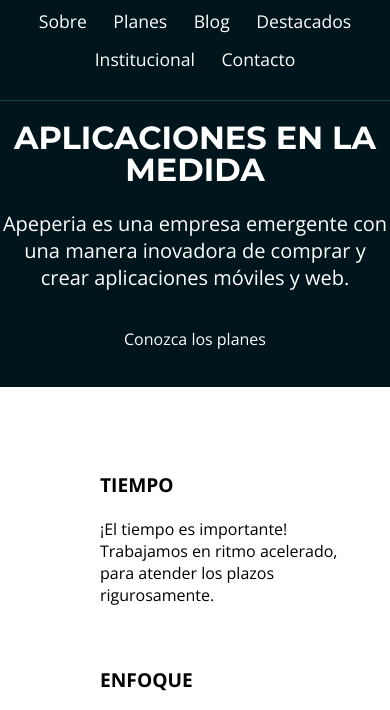
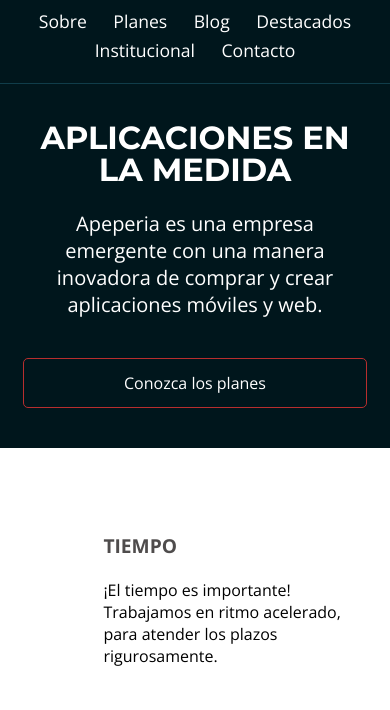
Before and after one commit to fedearx/ORACLE-ONE-Alura-Latam, a plain HTML site: page Front-end-ONE/03.Front-End-UI/Layouts-Responsivos/index.html in a window 390 px wide. Shown: the part 74-784 px from the top of the page. Drawn offline with nearby package versions, Linux system fonts and the light colour scheme.

Commit message:
02.Layout mobile y variable CSS - 06.Viewport y su contenido parte 2

```diff
--- a/Front-end-ONE/03.Front-End-UI/Layouts-Responsivos/css/bases.css
+++ b/Front-end-ONE/03.Front-End-UI/Layouts-Responsivos/css/bases.css
@@ -1,3 +1,47 @@
+:root {
+  --background-llamada-mobile: #00161C;
+  --background-blanco: #FFFFFF;
+  --background-azul-claro: #DFE3F5;
+  --background-ceniza-claro: #F7F4F4;
+  --background-ceniza-medio: #D9D9D9;
+
+  --border-cabecera-mobile: #103D4A;
+
+  --boton-rojo: #B72E2E;
+
+  --fuente-ceniza-claro: #666666;
+  --fuente-ceniza-oscuro: #4F4C4C;
+
+  --planes-card-start: #035A76;
+  --planes-card-ultra: #690F8E;
+  --planes-card-mega: #B00024;
+
+  --fuente-enlace: #0006FF;
+
+  --background-footer: #333333;
+
+  --montserrat: 'Montserrat', sans-serif;
+  --open-sans: 'Open Sans', sans-serif;
+}
+
+
+
 body {
-  font-family: 'Open Sans', sans-serif;
+  font-family: var(--open-sans);
 }
+
+.container {
+  padding-right: 6%;
+  padding-left: 6%;
+}
+
+.boton {
+  text-align: center;
+  display: block;               /* para que ocupe toda la fila */
+  width: 100%;
+  max-width: 350px;             /* limioto el tamaño maximo */
+  box-sizing: border-box;
+  padding: 1rem 2rem;
+  border: 1px solid var(--boton-rojo);
+  border-radius: 5px;
+}
--- a/Front-end-ONE/03.Front-End-UI/Layouts-Responsivos/css/head.css
+++ b/Front-end-ONE/03.Front-End-UI/Layouts-Responsivos/css/head.css
@@ -31,6 +31,6 @@
     display: inline-block;
 
     margin-right: .7rem;
-    margin-bottom: 1.25rem;
+    margin-bottom: .7rem;
     margin-left: .7rem;
 }
--- a/Front-end-ONE/03.Front-End-UI/Layouts-Responsivos/css/llamada.css
+++ b/Front-end-ONE/03.Front-End-UI/Layouts-Responsivos/css/llamada.css
@@ -13,7 +13,7 @@
 }
 
 .llamada__titulo {
-    font-family: 'Montserrat', serif;
+    font-family: var(--montserrat);
     font-size: 2rem;
     font-weight: 700;
     text-transform: uppercase;
--- a/Front-end-ONE/03.Front-End-UI/Layouts-Responsivos/index.html
+++ b/Front-end-ONE/03.Front-End-UI/Layouts-Responsivos/index.html
@@ -17,7 +17,7 @@
 
   </head>
   <body>
-    <header class="head">
+    <header class="head container">
       <img class="head__logo" src="./img/logo-apeperia.svg" alt="Logo de Apeperia">
       <nav class="head__navegacion">
         <ul>
@@ -31,10 +31,10 @@
       </nav>
     </header>
     <main>
-      <section class="llamada">
+      <section class="llamada container">
         <h1 class="llamada__titulo">Aplicaciones en la medida</h1>
         <p class="llamada__texto">Apeperia es una empresa emergente con una manera inovadora de comprar y crear aplicaciones móviles y web.</p>
-        <a class="llamada__boton" href="#">Conozca los planes</a>
+        <a class="llamada__boton boton" href="#">Conozca los planes</a>
       </section>
 
       <section class="diferenciales container">
```
